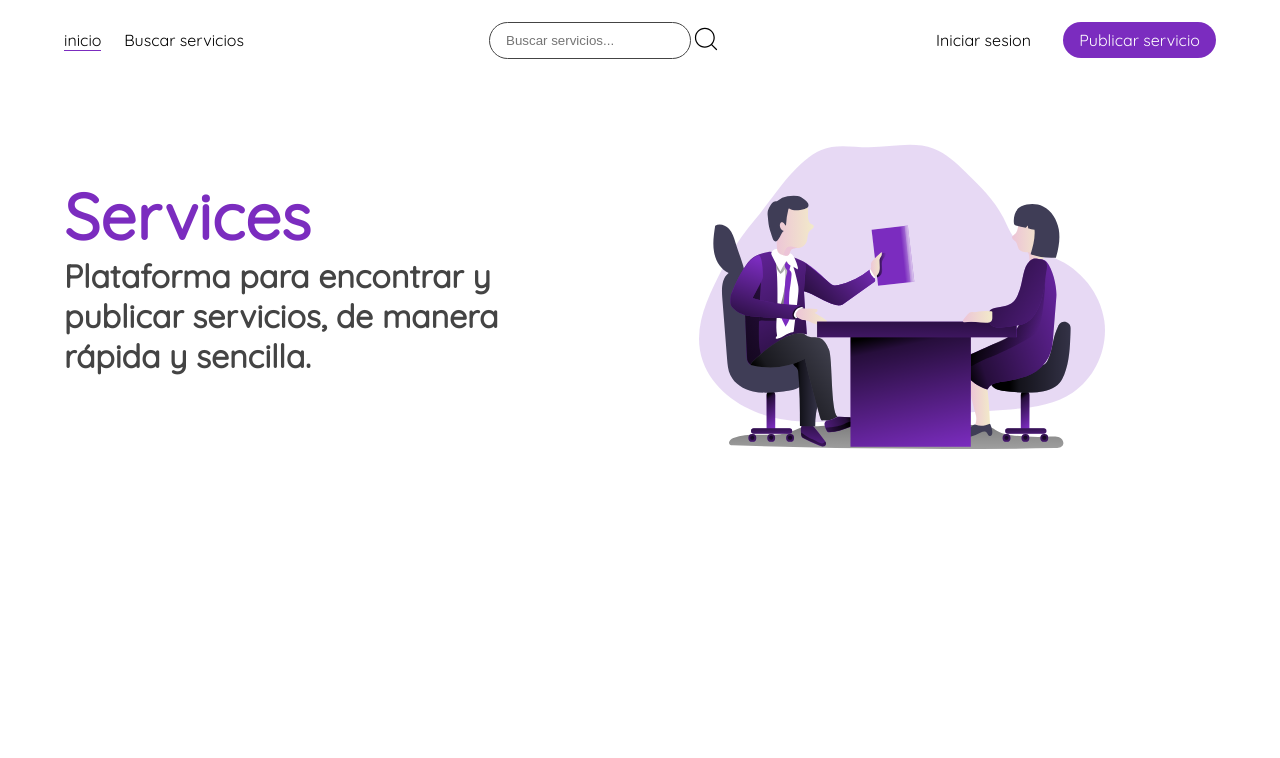
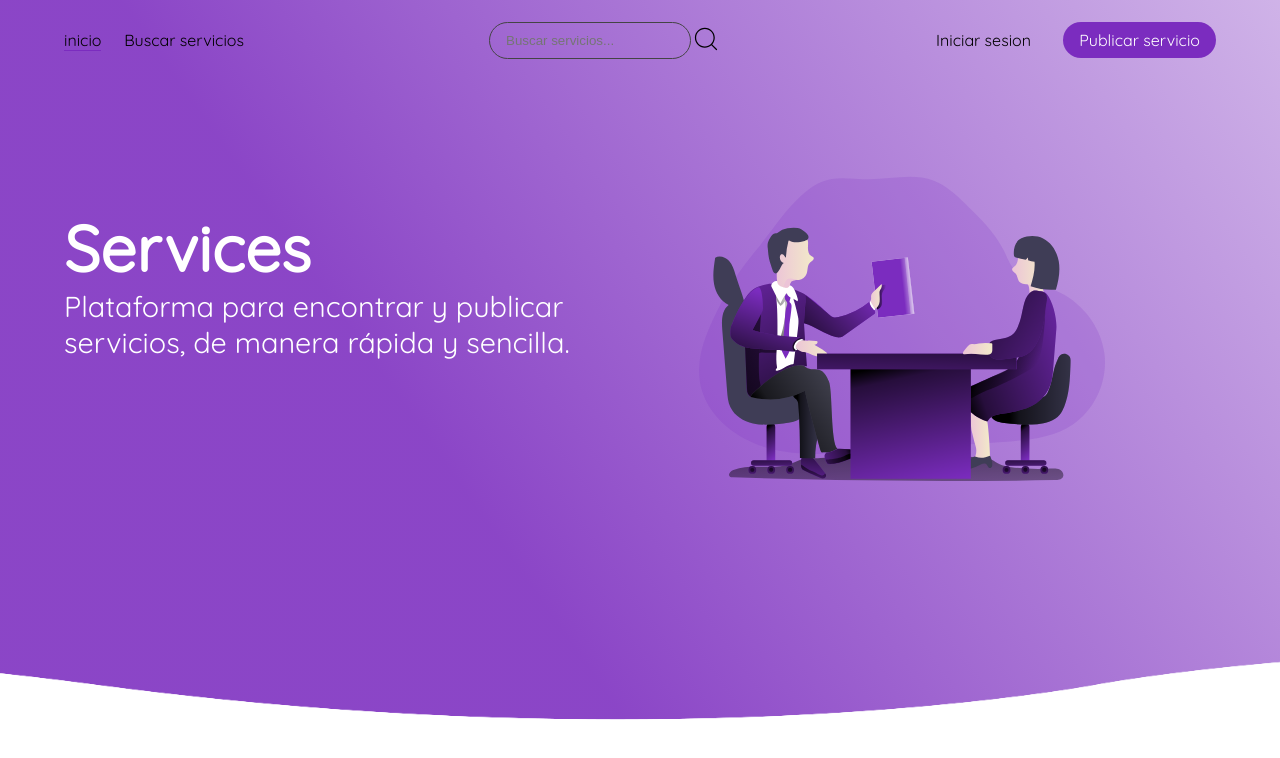
Before and after one commit to kevin030323/Services, a React (Create React App) app in the folder client/: page / in a window 1280 px wide. Shown: the top 758 px of the page. Built offline with nearby package versions, Linux system fonts and the light colour scheme; no server answers.

Commit message:
landing v2

```diff
--- a/client/src/componentes/Landing/Landing.jsx
+++ b/client/src/componentes/Landing/Landing.jsx
@@ -1,23 +1,27 @@
 import React from "react";
 import NavBar from "../NavBar/NavBar";
-import sytle from "./Landing.module.css";
+import style from "./Landing.module.css";
 import fondo from "../../assets/undraw_coffee_break_h3uu.svg";
+import { NavLink } from "react-router-dom";
 
 export default function Landing() {
   return (
-    <div>
+    <div className={style.contetAll}>
       <NavBar home={true} />
-      <div className={sytle.content}>
-        <div className={sytle.contentText}>
+
+      <div className={style.content}>
+        <div></div>
+        <div className={style.contentText}>
           <h1>Services</h1>
           <h5>
             Plataforma para encontrar y publicar servicios, de manera rápida y
             sencilla.
           </h5>
         </div>
-        <div className={sytle.contentImg}>
+        <div className={style.contentImg}>
           <img src={fondo} alt="" />
         </div>
+        <div className={style.wave}></div>
       </div>
     </div>
   );
--- a/client/src/componentes/Landing/Landing.module.css
+++ b/client/src/componentes/Landing/Landing.module.css
@@ -1,18 +1,26 @@
+.contetAll {
+  background: rgb(123, 44, 191);
+  background: linear-gradient(
+    235deg,
+    rgba(123, 44, 191, 0.3589635683374912) 0%,
+    rgba(123, 44, 191, 0.8799719716988358) 65%
+  );
+}
+
 .content {
   display: flex;
   justify-content: center;
   align-items: center;
   height: 80vh;
   padding: 0 4rem;
-  animation: aparecer 2s ease;
 }
-@keyframes aparecer {
-  from {
-    opacity: 0;
-    transform: translateY(20%);
+
+@keyframes wave {
+  0% {
+    background-position-x: 0;
   }
-  to {
-    opacity: 1;
+  100% {
+    background-position-x: 2000px;
   }
 }
 
@@ -21,22 +29,34 @@
   display: flex;
   flex-direction: column;
   text-align: start;
-  height: 80%;
+  height: 70%;
 }
 .contentText h1 {
   font-size: 4rem;
   margin: 2rem 0 0 0;
-  color: #7b2cbf;
+  color: #fff;
 }
 .contentText h5 {
-  font-size: 2rem;
-  color: #444;
+  font-size: 1.8rem;
+  color: #fff;
   margin: 0;
+  font-weight: 100;
 }
 
 .contentImg {
-  height: 80%;
   width: 60%;
+  height: 70%;
+}
+
+.wave {
+  width: 100%;
+  height: 100px;
+  position: absolute;
+  left: 0;
+  bottom: 50px;
+  background-image: url("../../assets/wave.png");
+  background-size: 2000px 100px;
+  animation: wave 10s linear infinite;
 }
 
 @media (max-width: 600px) {
```
